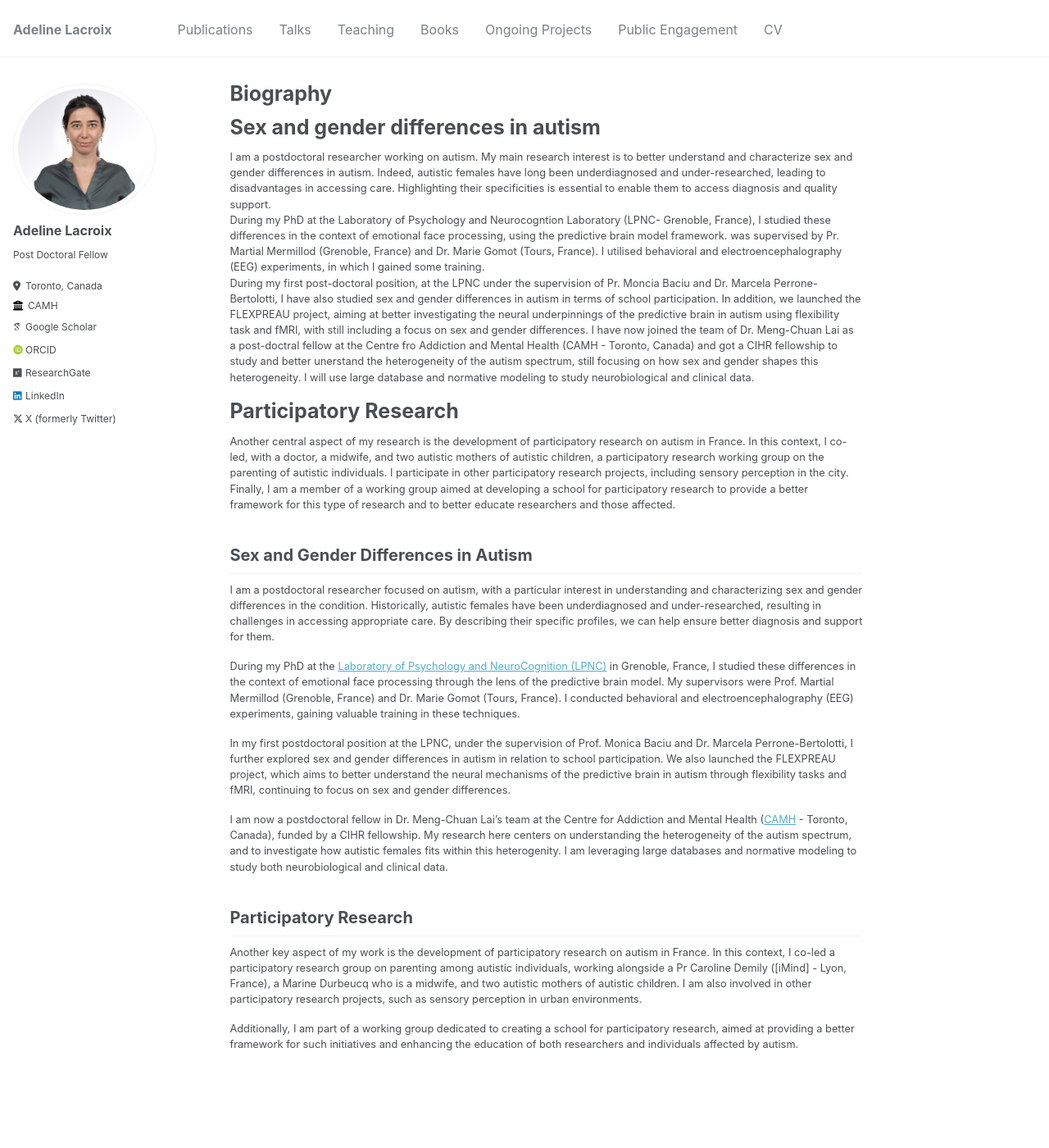
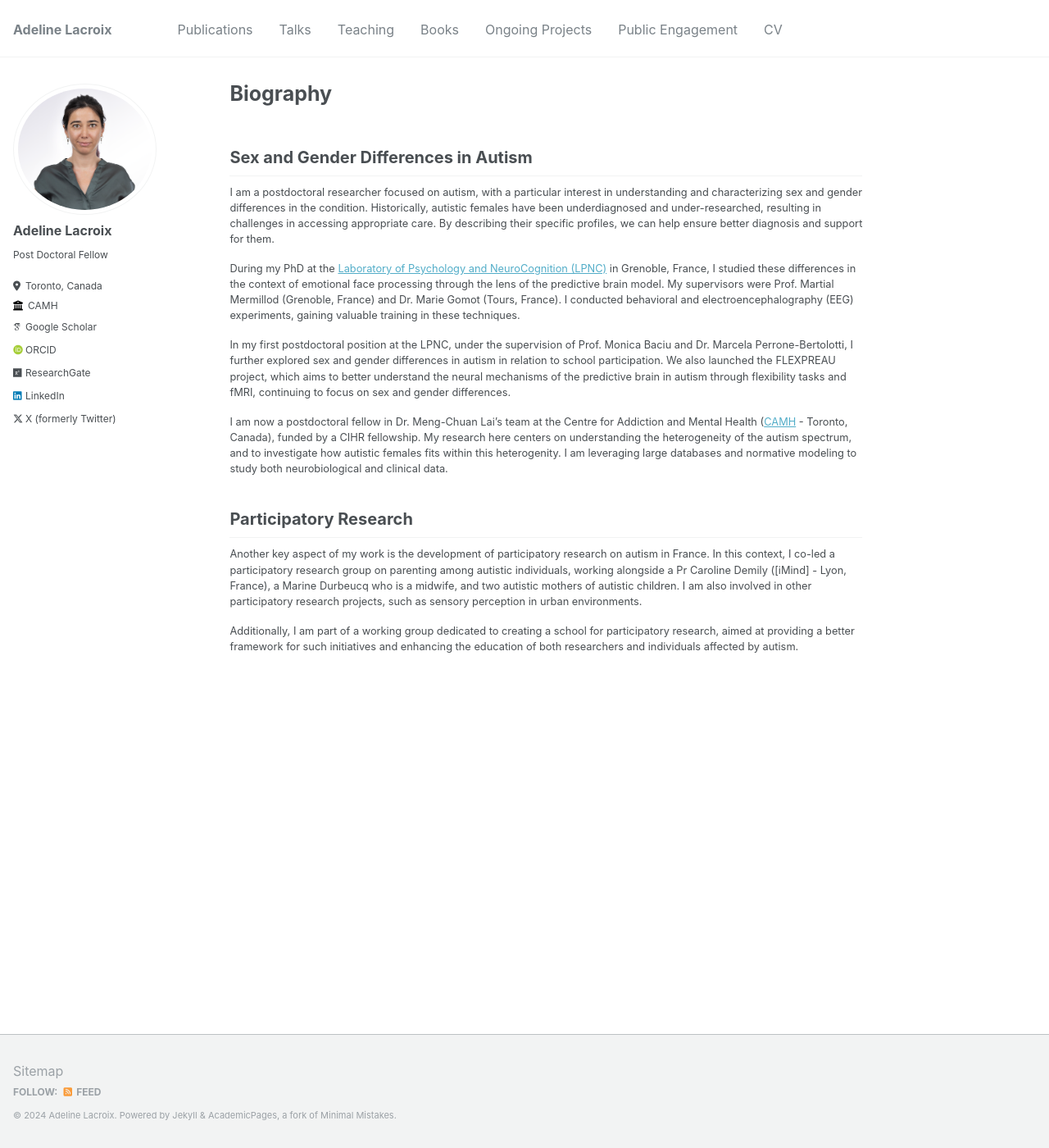
Before and after one commit to Adeline-Lacroix/Adeline-Lacroix.github.io, a Jekyll site: the page built from _pages/about.md, in a window 1280 px wide and 1400 px high. Shown: the whole window at 82% size. Built offline with Jekyll 4.4.1, drawn with Linux system fonts in a browser that asks for light colours; some web fonts are replaced.

Commit message:
font size

```diff
--- a/_pages/about.md
+++ b/_pages/about.md
@@ -6,19 +6,6 @@ redirect_from:
   - /about/
   - /about.html
 ---
-
-Sex and gender differences in autism
-======
-I am a postdoctoral researcher working on autism. My main research interest is to better understand and characterize sex and gender differences in autism. Indeed, autistic females have long been underdiagnosed and under-researched, leading to disadvantages in accessing care. Highlighting their specificities is essential to enable them to access diagnosis and quality support.
-During my PhD at the Laboratory of Psychology and Neurocogntion Laboratory (LPNC- Grenoble, France), I studied these differences in the context of emotional face processing, using the predictive brain model framework.  was supervised by Pr. Martial Mermillod (Grenoble, France) and Dr. Marie Gomot (Tours, France). I utilised behavioral and electroencephalography (EEG) experiments, in which I gained some training.
-During my first post-doctoral position, at the LPNC under the supervision of Pr. Moncia Baciu and Dr. Marcela Perrone-Bertolotti, I have also studied sex and gender differences in autism in terms of school participation. In addition, we launched the FLEXPREAU project, aiming at better investigating the neural underpinnings of the predictive brain in autism using flexibility task and fMRI, with still including a focus on sex and gender differences.
-I have now joined the team of Dr. Meng-Chuan Lai as a post-doctral fellow at the Centre fro Addiction and Mental Health (CAMH - Toronto, Canada) and got a CIHR fellowship to study and better unerstand the heterogeneity of the autism spectrum, still focusing on how sex and gender shapes this heterogeneity. I will use large database and normative modeling to study neurobiological and clinical data.
-
-
-Participatory Research
-======
-Another central aspect of my research is the development of participatory research on autism in France. In this context, I co-led, with a doctor, a midwife, and two autistic mothers of autistic children, a participatory research working group on the parenting of autistic individuals. I participate in other participatory research projects, including sensory perception in the city. Finally, I am a member of a working group aimed at developing a school for participatory research to provide a better framework for this type of research and to better educate researchers and those affected.
-
 
 ## Sex and Gender Differences in Autism
 I am a postdoctoral researcher focused on autism, with a particular interest in understanding and characterizing sex and gender differences in the condition. Historically, autistic females have been underdiagnosed and under-researched, resulting in challenges in accessing appropriate care. By describing their specific profiles, we can help ensure better diagnosis and support for them.
--- a/_sass/_reset.scss
+++ b/_sass/_reset.scss
@@ -8,7 +8,7 @@ html {
   /* apply a natural box layout model to all elements */
   box-sizing: border-box;
   background-color: $background-color;
-  font-size: 12px;
+  font-size: 14px;
 
   @include breakpoint($medium) {
     font-size: 16px;
```
